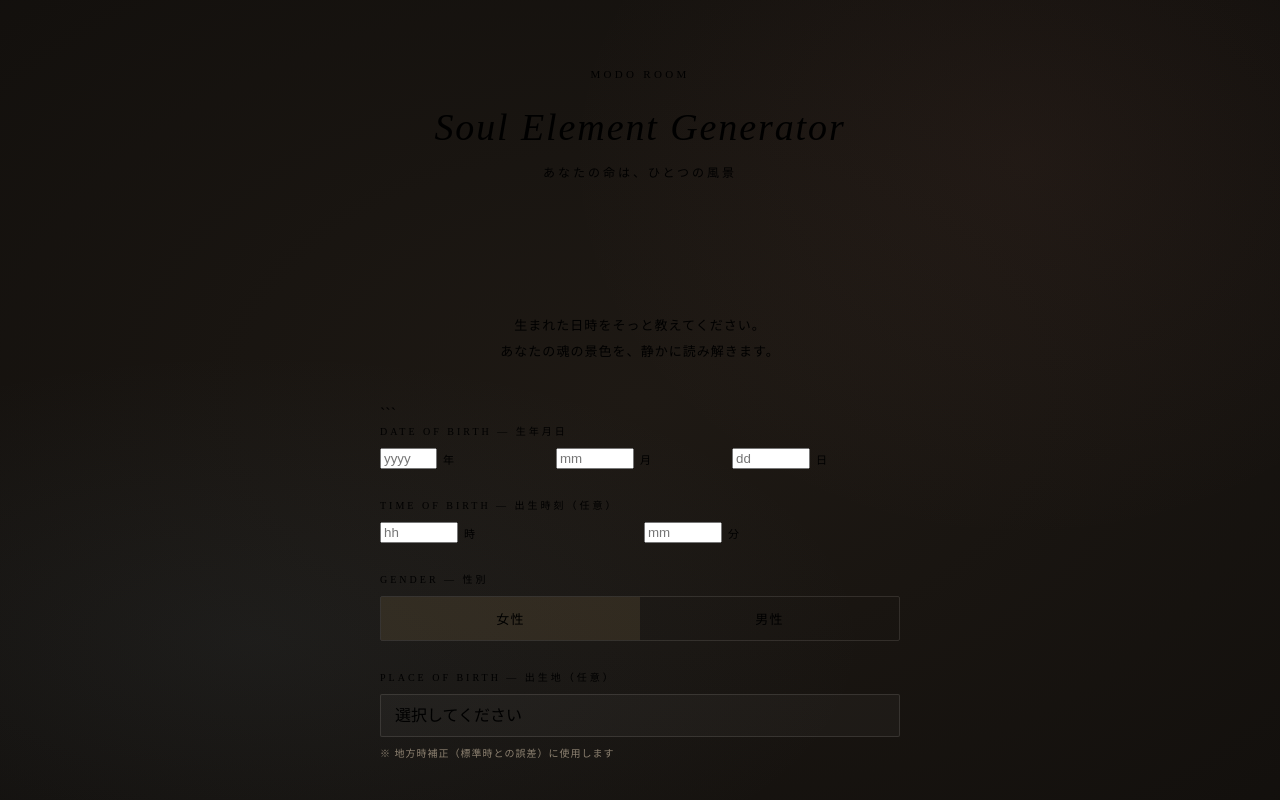
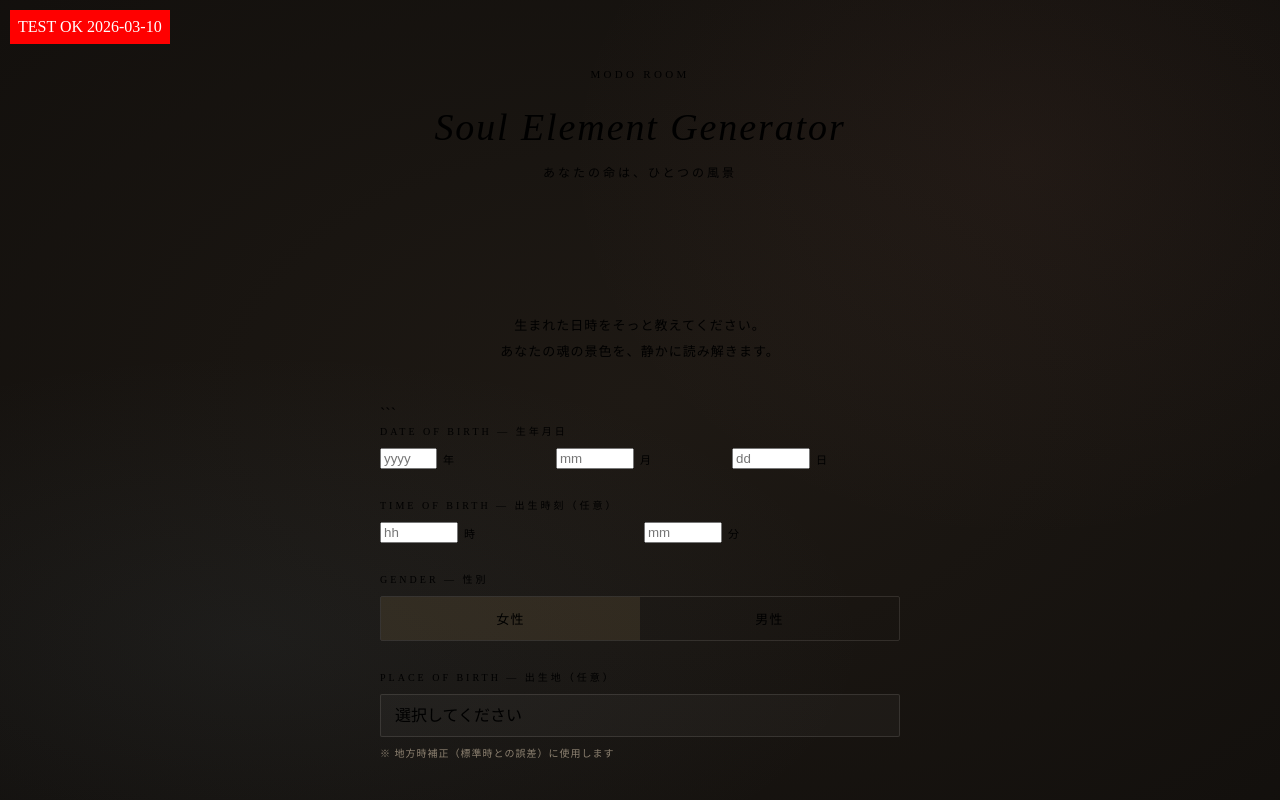
Before and after one commit to amnchacha1201-pixel/modo-room, a plain HTML site: page index.html in a window 1280 px wide. Shown: the top 800 px of the page. Drawn offline with Linux system fonts and the light colour scheme.

Commit message:
Update index.html

```diff
--- a/index.html
+++ b/index.html
@@ -644,7 +644,9 @@ input[type=number] { -moz-appearance: textfield; }
 
 </head>
 <body>
-
+<div style="position:fixed;top:10px;left:10px;z-index:99999;background:red;color:white;padding:8px;">
+TEST OK 2026-03-10
+</div>
 <div class="bg-atmosphere"></div>
 <div class="bg-grain"></div>
 
```
